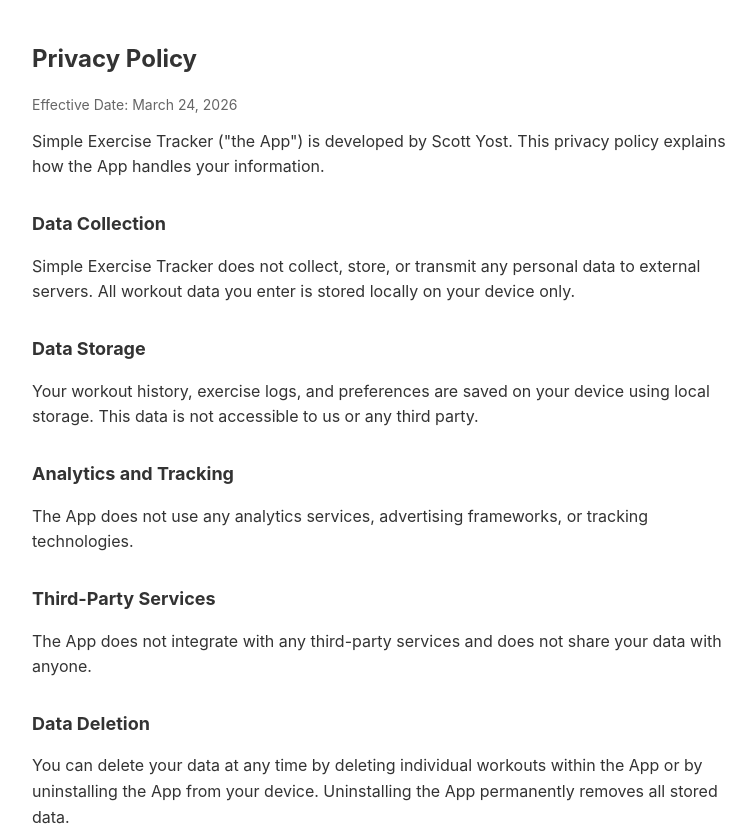
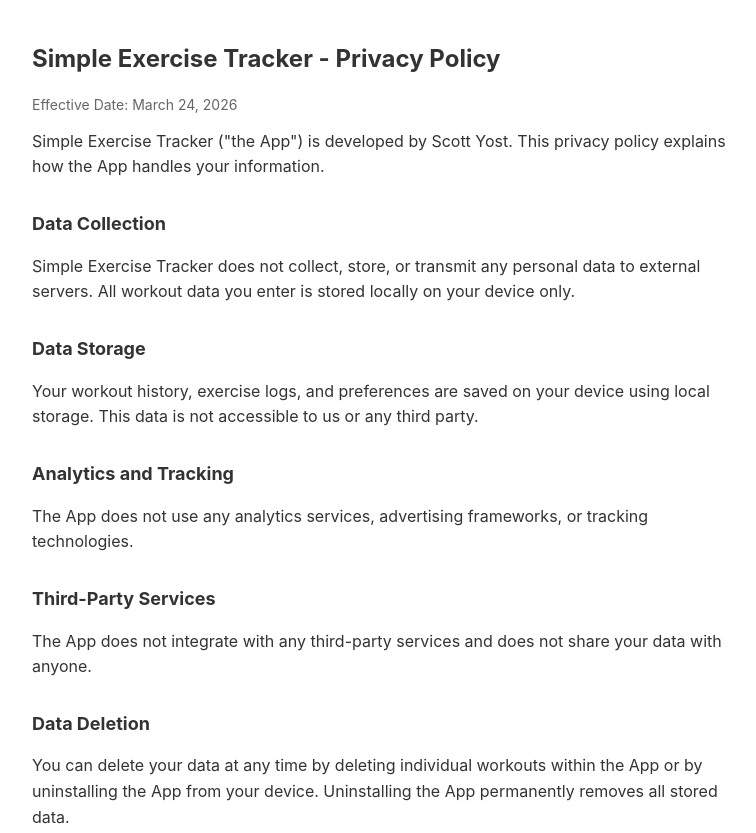
Before and after one commit to scottyost3/Simple-Exercise-tracker, a plain HTML site: page index.html in a window 1280 px wide. Shown: the top 833 px of the page, without its empty margins (258-1014 px from the left). Drawn offline with Linux system fonts and the light colour scheme.

Commit message:
Update index.html

```diff
--- a/index.html
+++ b/index.html
@@ -13,7 +13,7 @@
     </style>
 </head>
 <body>
-    <h1>Privacy Policy</h1>
+    <h1>Simple Exercise Tracker - Privacy Policy</h1>
     <p class="date">Effective Date: March 24, 2026</p>
 
     <p>Simple Exercise Tracker ("the App") is developed by Scott Yost. This privacy policy explains how the App handles your information.</p>
```
